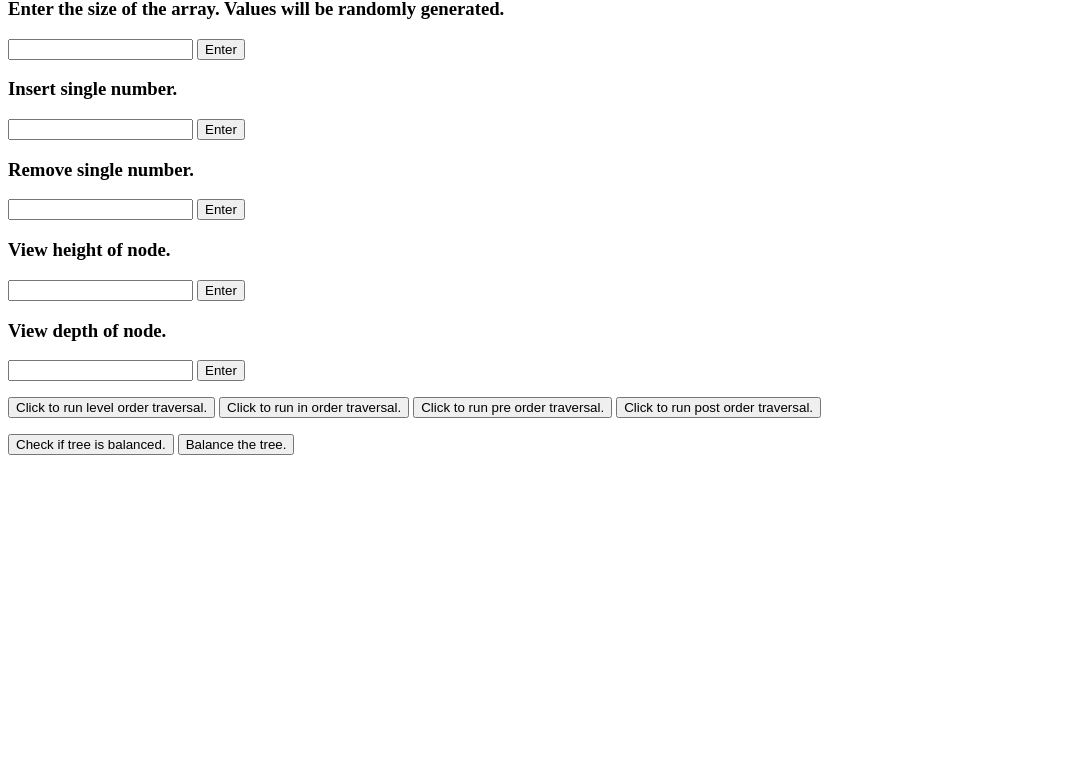
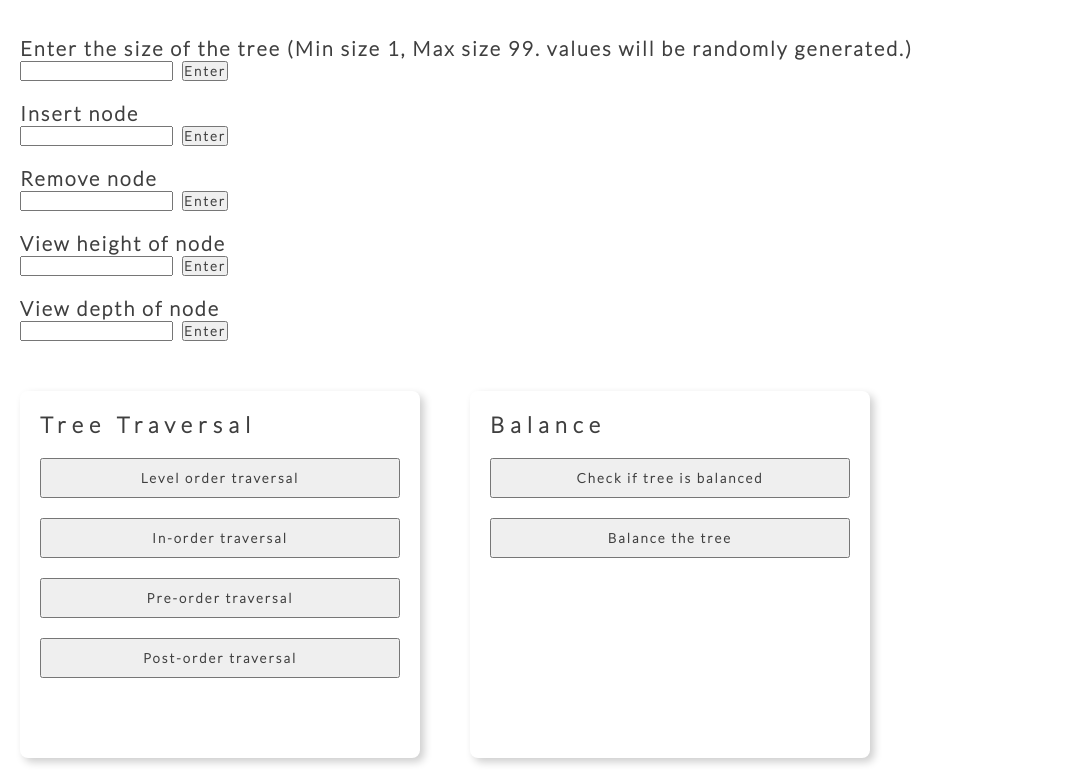
Before and after one commit to damiangohrh123/binarySortTree, a plain HTML site: page index.html in a window 1280 px wide. Shown: the part 82-860 px from the top of the page, without its empty margins (0-1072 px from the left). Before the commit the page ends 800 px from the top, so only its background shows below. Drawn offline with Linux system fonts and the light colour scheme.

Commit message:
Add UI styling.
Add handlinf of functions if tree has not been created.
Add maximum size when creating new tree (99).

```diff
--- a/binaryTree.js
+++ b/binaryTree.js
@@ -161,7 +161,10 @@ class Tree {
   levelOrder(callbackFunction) {
     const array = [];
 
-    if (this.root === null) return null;
+    if (this.root === null) {
+      console.log('Tree is empty');
+      return null;
+    }
 
     const queue = [this.root];
     while (queue.length > 0) {
@@ -352,7 +355,15 @@ function domElements() {
   const rebalanceButton = document.getElementById('rebalanceButton');
 
   // Eventlistners
-  randomNumberButton.addEventListener('click', () => {
+  randomNumberInput.addEventListener('input', () => {
+    const maxLength = 2;
+    if (randomNumberInput.value.length > maxLength) {
+      randomNumberInput.value = randomNumberInput.value.slice(0, maxLength);
+    }
+  });
+
+  randomNumberButton.addEventListener('click', (event) => {
+    event.preventDefault();
     const arrayData = randomNumbers(randomNumberInput.value);
     tree = new Tree(arrayData);
     tree.prettyPrint();
@@ -381,30 +392,33 @@ function domElements() {
   });
 
   levelOrderButton.addEventListener('click', () => {
-    tree.levelOrder();
+    (tree) ? tree.levelOrder() : console.log('Tree does not exist. Please create a new tree.');
   });
 
   inOrderButton.addEventListener('click', () => {
-    console.log(tree.inOrder());
+    (tree) ? console.log(tree.inOrder()) : console.log('Tree does not exist. Please create a new tree.');
   });
 
   preOrderButton.addEventListener('click', () => {
-    console.log(tree.preOrder());
+    (tree) ? console.log(tree.preOrder()) : console.log('Tree does not exist. Please create a new tree.');
   });
 
   postOrderButton.addEventListener('click', () => {
-    console.log(tree.postOrder());
+    (tree) ? console.log(tree.postOrder()) : console.log('Tree does not exist. Please create a new tree.');
   });
 
   isBalancedButton.addEventListener('click', () => {
-    tree.isBalanced();
+    (tree) ? tree.isBalanced() : console.log('Tree does not exist. Please create a new tree.');
   });
 
   rebalanceButton.addEventListener('click', () => {
-    tree.rebalance();
-    tree.prettyPrint();
+    if (tree) {
+      tree.rebalance();
+      tree.prettyPrint();
+    } else {
+      console.log('Tree does not exist. Please create a new tree.');
+    }
   });
-
 }
 
 function randomNumbers(size) {
--- a/index.html
+++ b/index.html
@@ -7,35 +7,55 @@
 </head>
 <body>
   <script src='binaryTree.js' defer></script>
+  <link rel="stylesheet" type="text/css" href="./styles.css">
   <h1>Open up console to see and use Binary Tree!</h1>
 
-  <h3>Enter the size of the array. Values will be randomly generated. </h3>
-  <input type='number' id='randomNumberInput' maxlength='3'>
+  <div class='inputs'>
+    <div>
+      <h2>Enter the size of the tree (Min size 1, Max size 99. values will be randomly generated.) </h2>
+      <input type='number' id='randomNumberInput' minLength='1' maxlength='3'>
       <button id='randomNumberButton'>Enter</button>
+    </div>
 
-  <h3>Insert single number.</h3>
+    <div>
+      <h2>Insert node</h2>
       <input type='number' id='insertInput' maxlength='3'>
       <button id='insertButton'>Enter</button>
+    </div>
 
-  <h3>Remove single number.</h3>
+    <div>
+      <h2>Remove node</h2>
       <input type='number' id='deleteInput' maxlength='3'>
       <button id='deleteButton'>Enter</button>
+    </div>
 
-  <h3>View height of node.</h3>
+    <div>
+      <h2>View height of node</h2>
       <input type='number' id='heightInput' maxlength='3'>
       <button id='heightButton'>Enter</button>
+    </div>
 
-  <h3>View depth of node.</h3>
+    <div>
+      <h2>View depth of node</h2>
       <input type='number' id='depthInput' maxlength='3'>
       <button id='depthButton'>Enter</button>
-<p></p>
-  <button id='levelOrderButton'>Click to run level order traversal.</button>
-  <button id='inOrderButton'>Click to run in order traversal.</button>
-  <button id='preOrderButton'>Click to run pre order traversal.</button>
-  <button id='postOrderButton'>Click to run post order traversal.</button>
-<p></p>
-  <button id='isBalancedButton'>Check if tree is balanced.</button>
-  <button id='rebalanceButton'>Balance the tree.</button>
+    </div>
+  </div>
+<div class='container'>
+  <div class='orderTraversal'>
+    <h3>Tree Traversal</h3>
+    <button id='levelOrderButton'>Level order traversal</button>
+    <button id='inOrderButton'>In-order traversal</button>
+    <button id='preOrderButton'>Pre-order traversal</button>
+    <button id='postOrderButton'>Post-order traversal</button>
+  </div>
+  <div class='balance'>
+    <h3>Balance</h3>
+    <button id='isBalancedButton'>Check if tree is balanced</button>
+    <button id='rebalanceButton'>Balance the tree</button>
+  </div>
+</div>
 
+</div>
 </body>
 </html>
--- /dev/null
+++ b/styles.css
@@ -0,0 +1,87 @@
+:root {
+  --fontColor: rgb(63, 63, 63);
+  --card: rgb(255, 255, 255);
+}
+
+@font-face {
+  font-family: 'baseFont'; /* The name you want to use for the font */
+  src: url('./Lato-Light.woff') format('truetype'); /* Path to the font file */
+}
+
+* {
+  box-sizing: border-box;
+  padding: 0;
+  margin: 0;
+
+  font-family: 'baseFont';
+  letter-spacing: 6px;
+
+  color: var(--fontColor);
+}
+
+h1 {
+  font-size: 40px;
+}
+
+h2 {
+  font-size: 20px;
+  letter-spacing: 2px;
+}
+
+h3 {
+  font-size: 22px;
+}
+
+body {
+  padding: 20px;
+}
+
+button {
+  letter-spacing: 2px;
+  font-weight: 900;
+}
+
+.inputs {
+  display: flex;
+  flex-direction: column;
+  gap: 20px;
+
+  padding: 50px 0;
+
+}
+
+.container {
+  display: flex;
+  gap: 50px;
+}
+
+.orderTraversal {
+  display: flex;
+  flex-direction: column ;
+  gap: 20px;
+
+  width: 400px;
+
+  padding: 20px 20px 80px 20px;
+
+  border-radius: 0.5rem;
+  box-shadow: 4px 4px 8px rgba(0, 0, 0, 0.2);
+}
+
+.balance {
+  display: flex;
+  flex-direction: column ;
+  gap: 20px;
+
+  width: 400px;
+
+  padding: 20px 20px 80px 20px;
+
+  border-radius: 0.5rem;
+  box-shadow: 4px 4px 8px rgba(0, 0, 0, 0.2);
+}
+
+.balance button,
+.orderTraversal button {
+  height: 40px;
+}
```
Also changed, not shown: Lato-Light.woff (added). Lines whose indentation alone changed are shown as unchanged.
